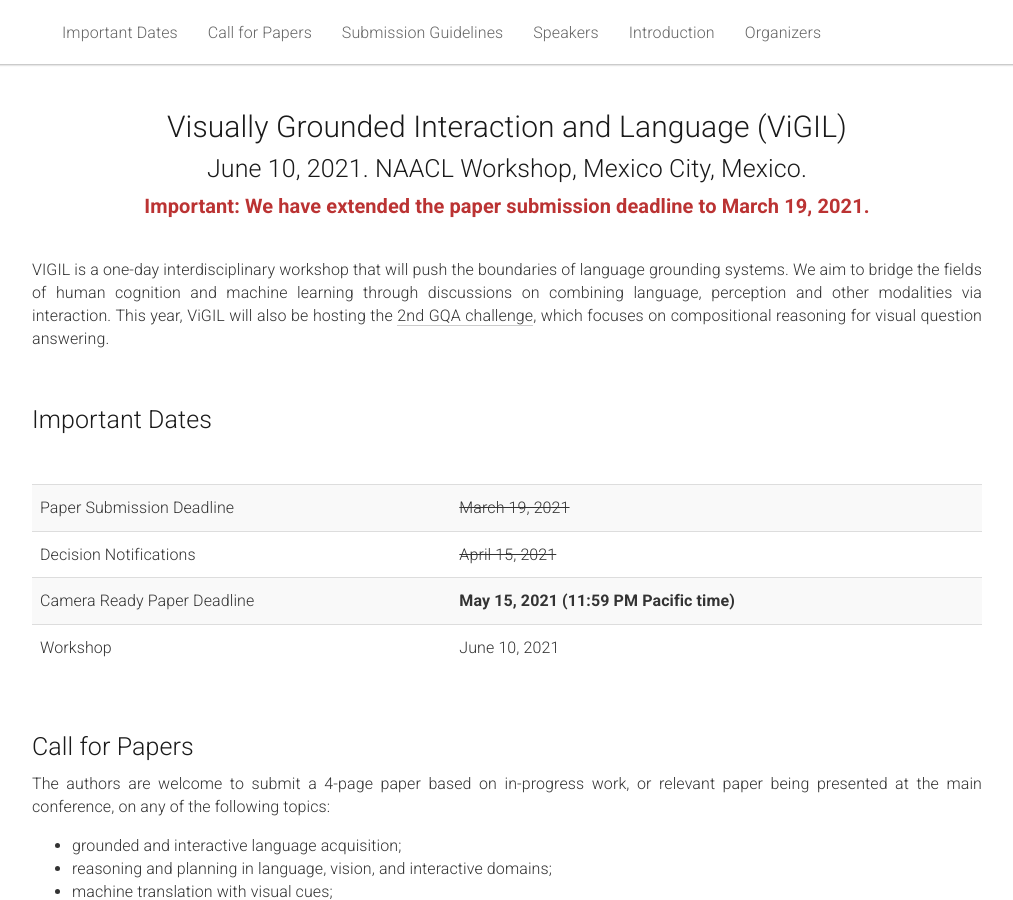
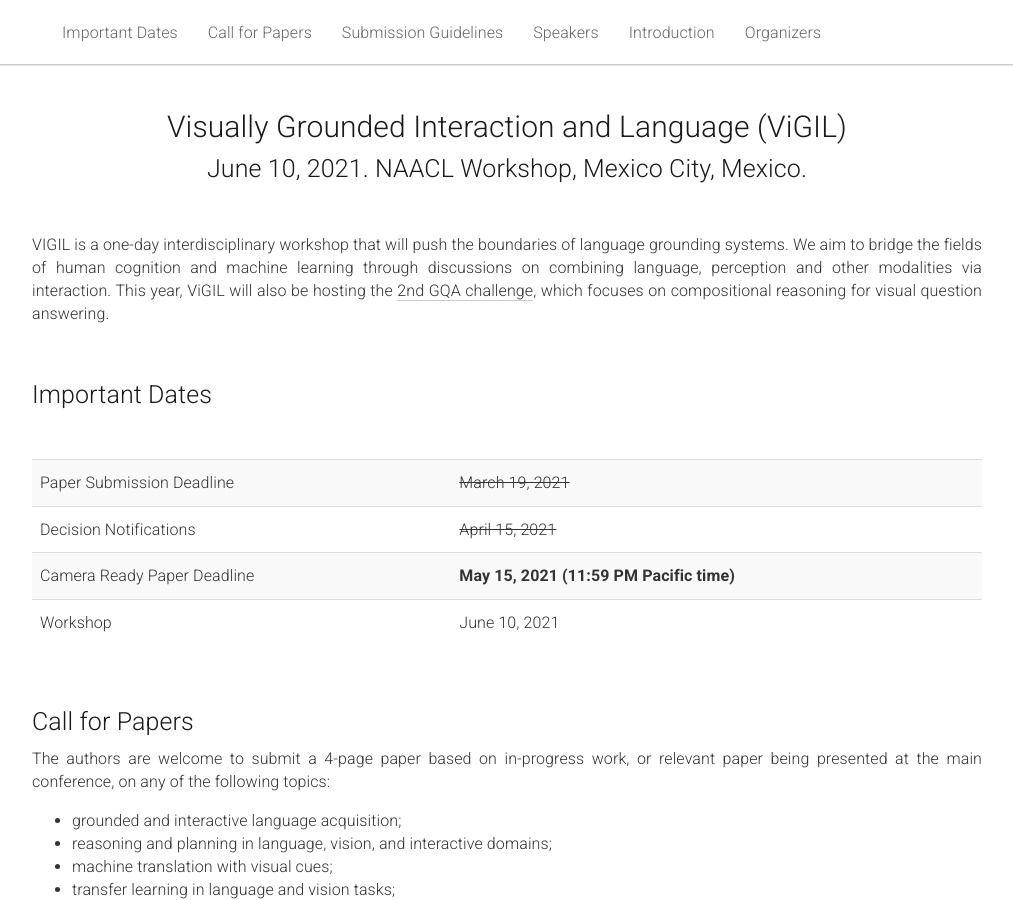
Before and after one commit to vigilworkshop/vigilworkshop.github.io, a Jekyll site: the page built from _pages/home.md, in a window 1280 px wide and 900 px high. Shown: the whole window, without its empty margins (133-1146 px from the left). Built offline with Jekyll 4.4.1, drawn with Linux system fonts in a browser that asks for light colours.

Commit message:
Update home.md

```diff
--- a/_pages/home.md
+++ b/_pages/home.md
@@ -14,7 +14,6 @@ acknowledgements: ""
   <div class="col-xs-12">
     <center><h1>Visually Grounded Interaction and Language (ViGIL)</h1></center>
     <center><h2>June 10, 2021. NAACL Workshop, Mexico City, Mexico.</h2></center>
-    <center><h3 style="color:#BB3333"><b>Important: We have extended the paper submission deadline to March 19, 2021.</b></h3></center>
   </div>
 </div>
 
```
